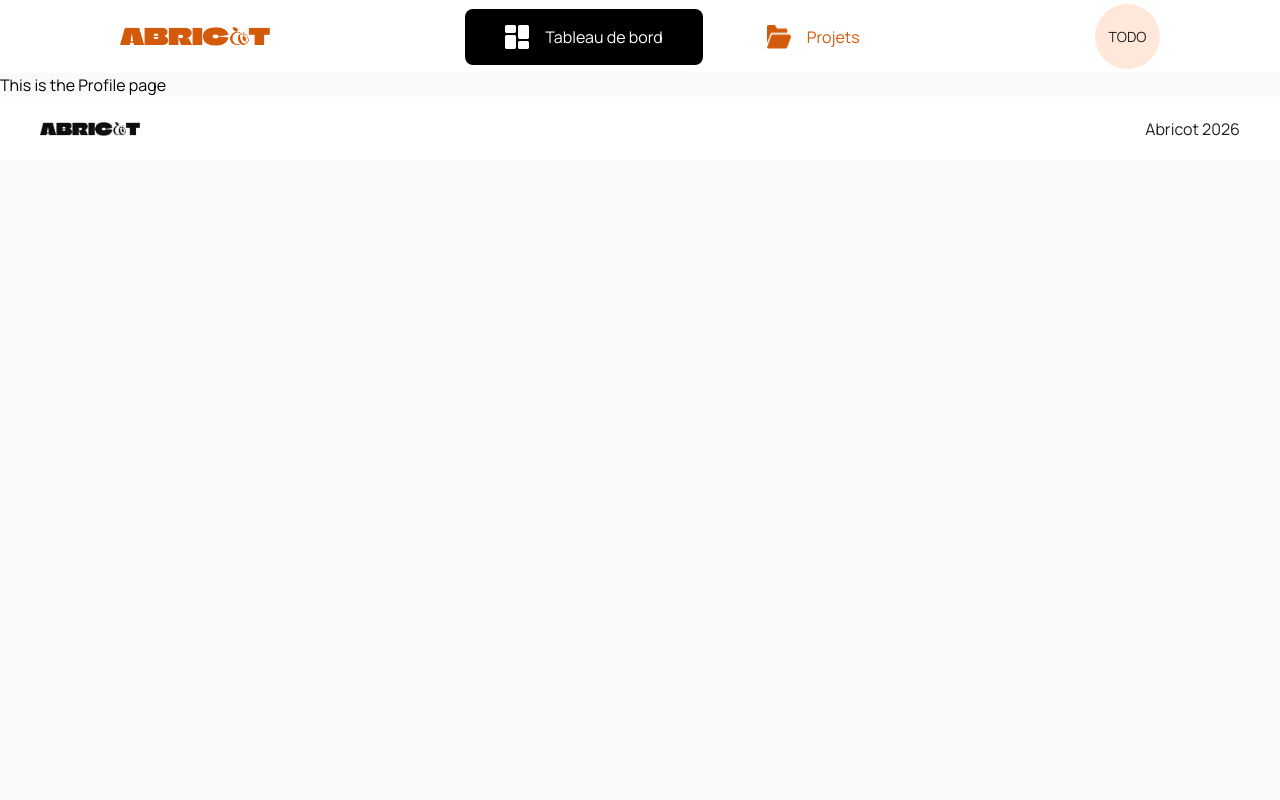
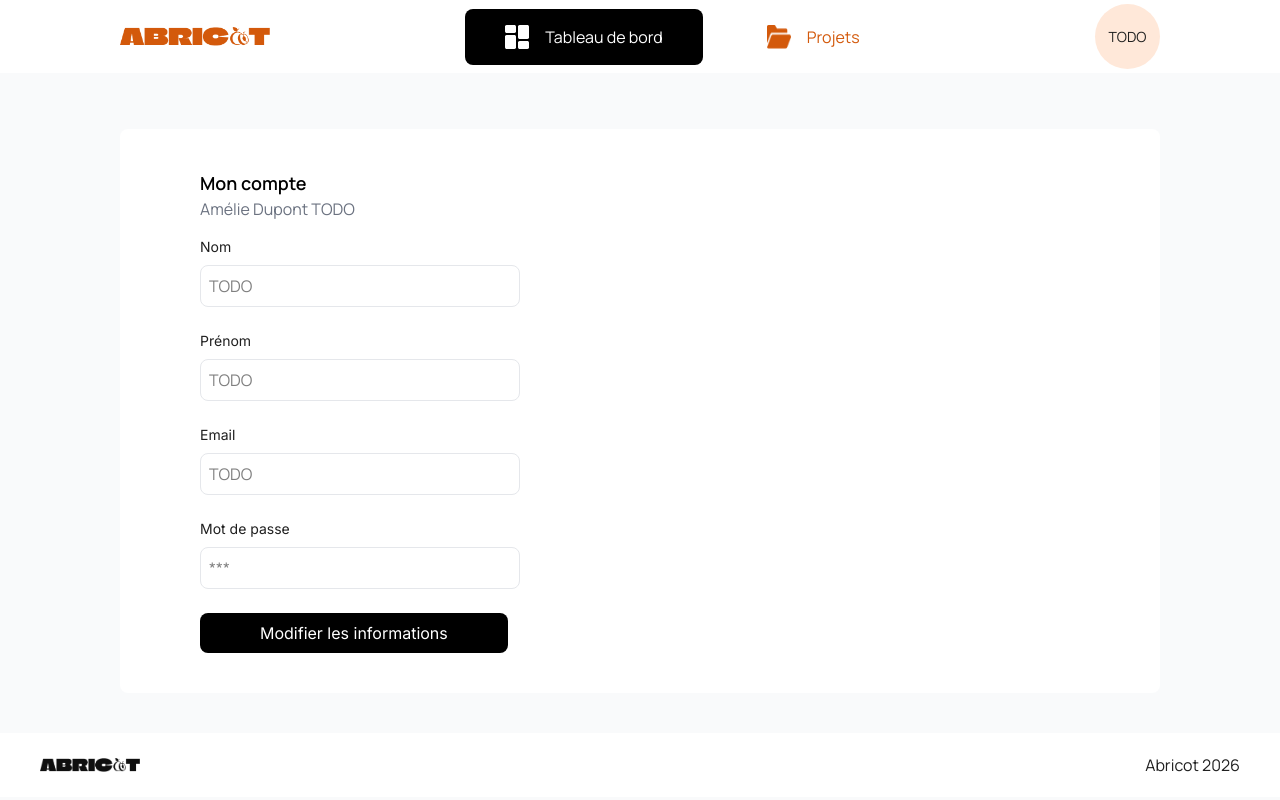
Before and after one commit to fkervella/OC-DevFS-P07, a Next.js app: page /profile in a window 1280 px wide. Built offline with nearby package versions, Linux system fonts and the light colour scheme.

Commit message:
Page profil

```diff
--- a/src/app/(wHeader)/profile/page.js
+++ b/src/app/(wHeader)/profile/page.js
@@ -1,5 +1,41 @@
+import BlackButton from '@/app/_components/Common/BlackButton';
+import LabelInput from '@/app/_components/Common/LabelInput';
+
 function Profile() {
-  return <>This is the Profile page</>;
+  return (
+    <div className="flex flex-col gap-4 mt-4 pt-10 pr-30 pb-10 pl-30 bg-background">
+      <div className=" bg-white pt-10 pr-20 pb-10 pl-20 rounded-lg">
+        <div className="text-manrope font-semibold text-lg text-black">
+          Mon compte
+        </div>
+        <div className="text-inter font-normal text-base text-grey-font">
+          Amélie Dupont TODO
+        </div>
+        <form className="flex flex-col gap-2 w-full">
+          <LabelInput name="nom" text="Nom" type="text" placeHolder="TODO" />
+          <LabelInput
+            name="prenom"
+            text="Prénom"
+            type="text"
+            placeHolder="TODO"
+          />
+          <LabelInput
+            name="email"
+            text="Email"
+            type="email"
+            placeHolder="TODO"
+          />
+          <LabelInput
+            name="password"
+            text="Mot de passe"
+            type="password"
+            placeHolder="***"
+          />
+          <BlackButton text="Modifier les informations" />
+        </form>
+      </div>
+    </div>
+  );
 }
 
 export default Profile;
--- a/src/app/_components/Common/LabelInput/index.jsx
+++ b/src/app/_components/Common/LabelInput/index.jsx
@@ -1,4 +1,4 @@
-export default function LabelInput({ name, text, type }) {
+export default function LabelInput({ name, text, type, placeHolder }) {
   return (
     <>
       <label
@@ -11,6 +11,7 @@ export default function LabelInput({ name, text, type }) {
         name={name}
         id={name}
         type={type}
+        placeHolder={placeHolder}
         className="rounded-lg pt-2 pr-2 pb-2 pl-2 border border-gray-200 w-xs bg-white"
       ></input>
     </>
```
